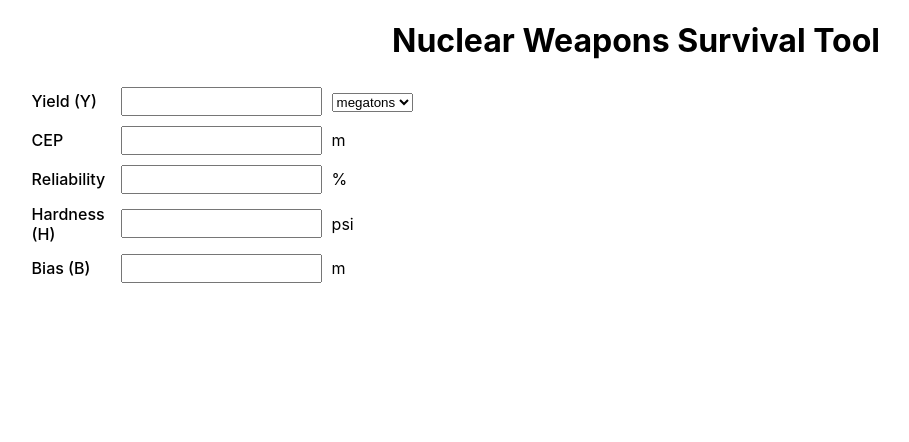
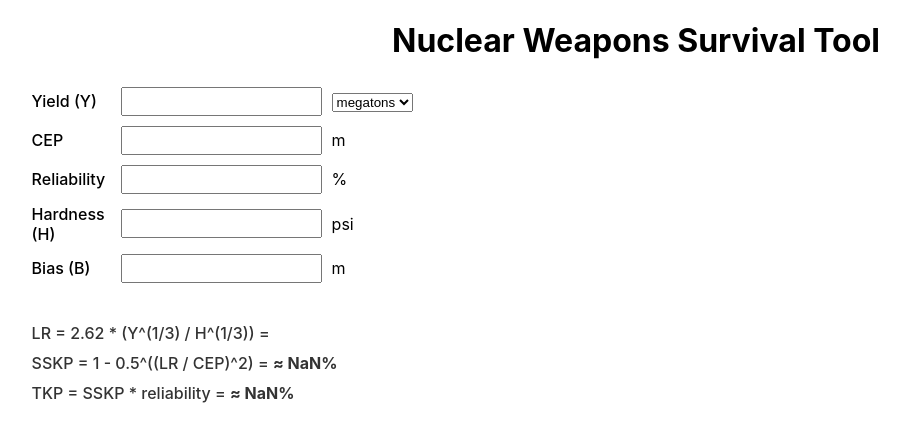
Before and after one commit to tvergho/press-calculator, a React (Create React App) app: page / in a window 1280 px wide. Shown: the top 442 px of the page, without its empty margins (4-913 px from the left). Built offline with nearby package versions, Linux system fonts and the light colour scheme.

Commit message:
feat: lr, sskp, tkp

```diff
--- a/src/App.js
+++ b/src/App.js
@@ -19,6 +19,12 @@ function App() {
       setter(e.target.value);
     }
   }
+
+  const scaledYieldVal = yieldUnit === 'mt' ? yieldVal : yieldVal / 1000;
+  const nmLethalRadius = (yieldVal && hardness) ? 2.62 * (Math.pow(scaledYieldVal, 1/3)/Math.pow(hardness, 1/3)) : undefined;
+  const mLethalRadius = nmLethalRadius ? nmLethalRadius * 1852 : undefined;
+  const sskp = mLethalRadius && cep ? 1 - Math.pow(0.5, Math.pow(mLethalRadius/cep, 2)) : undefined;
+  const tkp = sskp && reliability ? sskp * (reliability/100) : undefined;
 
   return (
     <div className="App">
@@ -54,6 +60,24 @@ function App() {
           <div className="input"><input type="text" value={bias} onChange={(e) => onChange(e, setBias)} /> <div className="unit">m</div></div>
         </div>
       </div>
+
+      <div className="equations">
+        <div className="equation">
+          LR = 2.62 * (Y^(1/3) / H^(1/3)) = {(yieldVal && hardness) ? `2.62 * (${scaledYieldVal}^(1/3) / ${hardness}^(1/3)) = 2.62 * (${Math.pow(scaledYieldVal, 1/3)} / ${Math.pow(hardness, 1/3)}) = ${2.62} * ${Math.pow(scaledYieldVal, 1/3)/Math.pow(hardness, 1/3)} = ${2.62 * (Math.pow(scaledYieldVal, 1/3)/Math.pow(hardness, 1/3))} ≈ ` : ''}
+          <span style={{fontWeight: 700}}>{(yieldVal && hardness) && `${(nmLethalRadius).toFixed(2)} nautical miles`}</span>
+          <span style={{fontWeight: 700}}>{(yieldVal && hardness) && ` = ${mLethalRadius} meters`}</span>
+        </div>
+
+        <div className="equation">
+          SSKP = 1 - 0.5^((LR / CEP)^2) = {(mLethalRadius && cep) && `1 - 0.5^((${mLethalRadius} / ${cep})^2) = 1 - 0.5^(${Math.pow(mLethalRadius/cep, 2)}) = 1 - ${Math.pow(0.5, Math.pow(mLethalRadius/cep, 2))} = ${sskp}`}
+          <span style={{fontWeight: 700}}>{` ≈ ${(sskp*100).toFixed(2)}%`}</span>
+        </div>
+
+        <div className="equation">
+          TKP = SSKP * reliability = {(sskp && reliability) && `${sskp} * ${reliability/100} = ${tkp}`}
+          <span style={{fontWeight: 700}}>{` ≈ ${(tkp*100).toFixed(2)}%`}</span>
+        </div>
+      </div>
     </div>
   );
 }
--- a/src/App.scss
+++ b/src/App.scss
@@ -2,8 +2,20 @@ h1 {
   text-align: center;
 }
 
-.inputs {
+.inputs, .equations {
   margin-left: 2vw;
+}
+
+.equations {
+  padding: 5px 10px;
+  margin-top: 30px;
+
+  .equation {
+    font-weight: 500;
+    color: rgba(0,0,0,0.8);
+    font-size: 16px;
+    margin-bottom: 10px;
+  }
 }
 
 .input-container {
```
